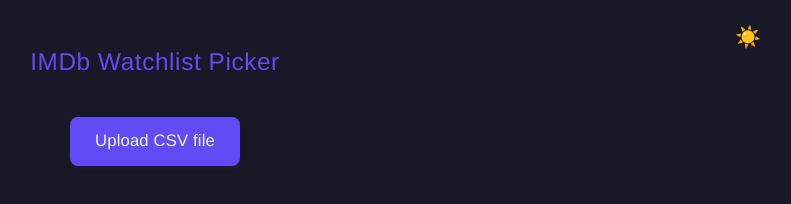
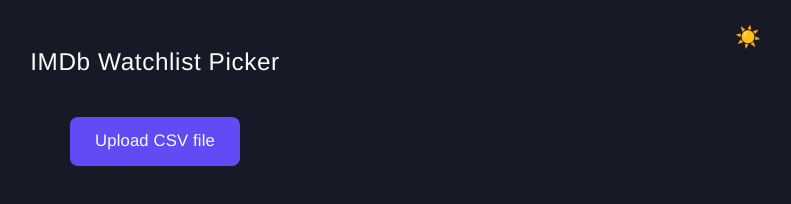
Before and after one commit to Dreadfxl/IMDb-Watchlist-Picker, a plain HTML site: page index.html in a window 1280 px wide. Both pictures are taken after a click on the button "Theme toggle". Shown: the whole page, without its empty margins (485-1276 px from the left). Drawn offline with nearby package versions, Linux system fonts and the light colour scheme.

Commit message:
Update index.html

```diff
--- a/index.html
+++ b/index.html
@@ -8,8 +8,8 @@
     :root {
       --accent: #604bf5;
       --accent-muted: #dad7fc;
-      --accent-on-light: #181818;  /* preto */
-      --accent-on-dark: #f3f3f3;   /* branco */
+      --accent-on-light: #181818;      /* black for buttons/titles on light */
+      --accent-on-dark:  #fafafc;      /* white for buttons/titles on dark */
       --bg-light: #f7f8fa;
       --bg-dark: #181926;
       --card-light: #fff;
@@ -42,12 +42,22 @@
       flex-direction: column;
       align-items: center;
     }
+    h1,
+    .movie-title {
+      font-weight: 700;
+      letter-spacing: 0.025em;
+      color: var(--accent-on-light);
+      margin-bottom: 0.5em;
+    }
     h1 {
+      font-size: 1.52em;
       font-weight: 400;
-      font-size: 1.52em;
-      margin: 0 0 1.7em 0;
-      letter-spacing: 0.025em;
-      color: var(--accent);
+      margin-top: 0;
+      margin-bottom: 1.7em;
+    }
+    .dark h1,
+    .dark .movie-title {
+      color: var(--accent-on-dark);
     }
     .card {
       width: 100%;
@@ -118,11 +128,9 @@
     }
     .dark .movie-poster { background: #23243a; border-color: #242638; }
     .movie-title {
-      font-weight: 700;
       font-size: 1.23em;
       margin-bottom: 0.10em;
       text-align:center;
-      color: var(--accent);
       letter-spacing:0.01em;
     }
     .movie-meta, .movie-rating, .movie-genre, .movie-year {
@@ -139,7 +147,7 @@
       font-size: 1.1em;
       display: flex;
       flex-wrap: wrap;
-      gap: 8px 16px; /* para mobile, espaço horizontal maior se precisar */
+      gap: 8px 16px;
       justify-content: center;
       align-items: center;
     }
@@ -305,8 +313,7 @@
                 const letterboxdUrl = `https://letterboxd.com/imdb/${imdbId}/`;
                 const rtUrl = `https://www.rottentomatoes.com/search?search=${encodeURIComponent(title)}`;
                 const mcUrl = `https://www.metacritic.com/search/${encodeURIComponent(title)}`;
-
-                // Badge row (cada span com nowrap para badges nunca serem partidos)
+                // Badge row
                 let ratingsRow = `
                   <span title="IMDb" style="color:#e3b243;background:#fff9e3;border-radius:4px;padding:.1em .55em .09em 0.53em;margin:0 7px 0 0;font-weight:600;white-space:nowrap;">
                     ⭐ IMDb: ${imdbScore} ${imdbVotes}
@@ -354,7 +361,7 @@
             .filter(id => id && /^tt\d+$/.test(id));
           document.getElementById('tryAnother').style.display = globalImdbIds.length ? 'block' : 'none';
           tryRandomPoster();
-          // --- always reset file input value after reading ---
+          // Reset so same file can be loaded again
           event.target.value = "";
         }
       });
```
